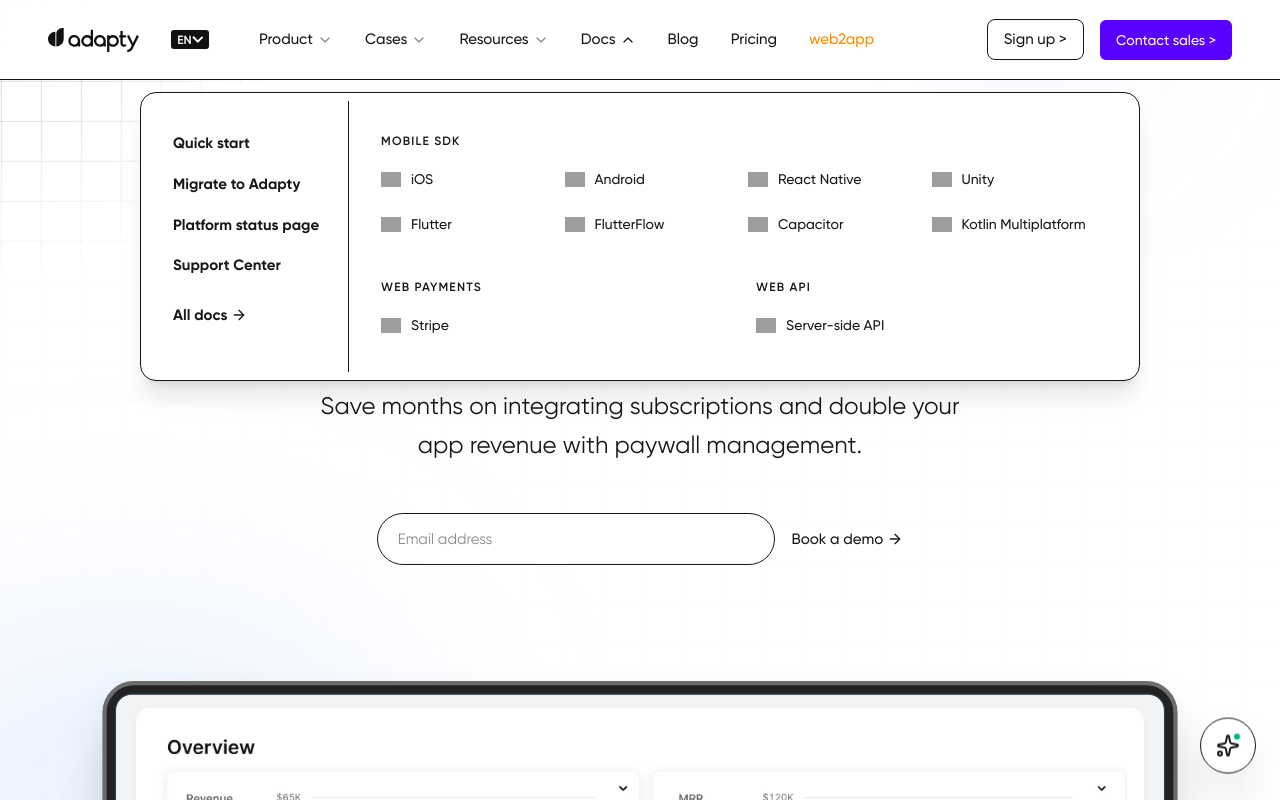
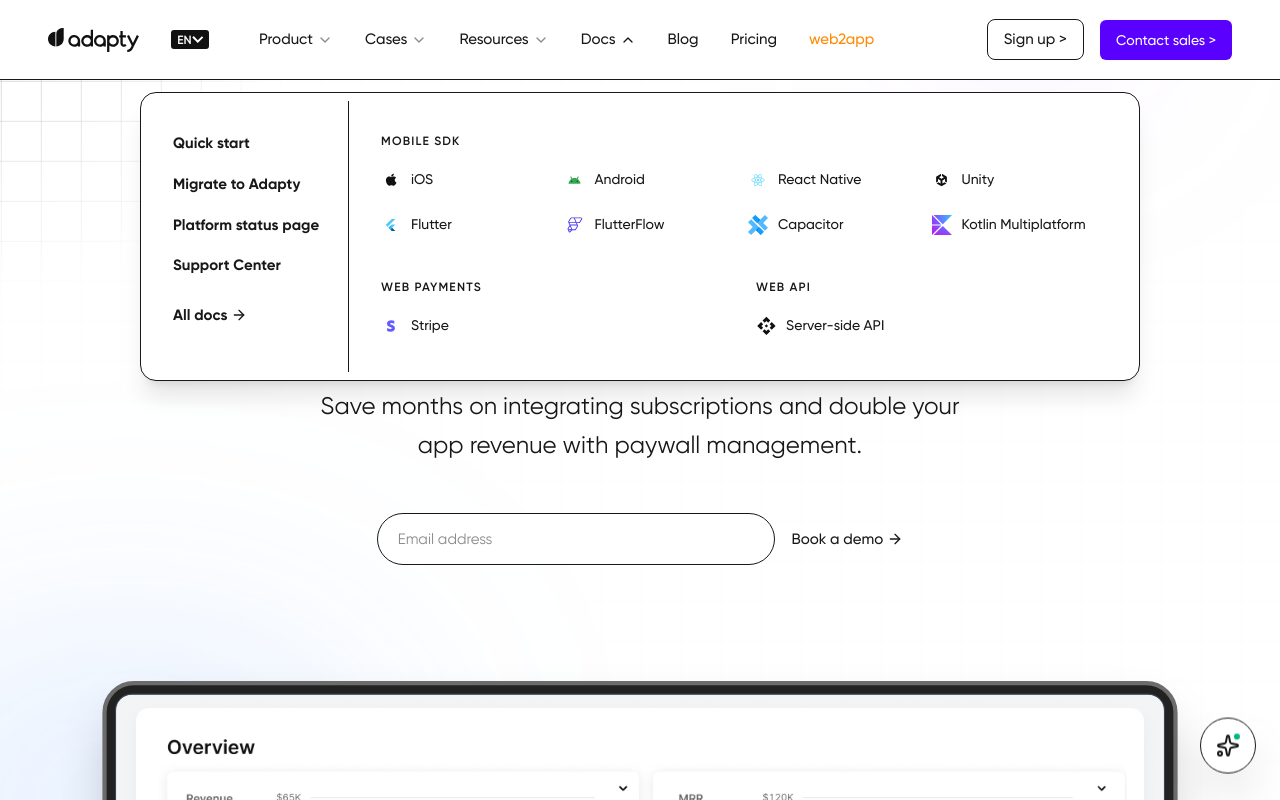
Before and after one commit to kirniy/adapty-pt2, a Next.js app: page / in a window 1280 px wide. Both pictures are taken after a click on the button "Docs". Shown: the top 800 px of the page. Built offline with nearby package versions, Linux system fonts and the light colour scheme; grey boxes are pictures that could not be loaded.

Commit message:
fix: Use local icon paths in DocsMenu instead of external URLs

```diff
--- a/src/components/layout/menus/DocsMenu.tsx
+++ b/src/components/layout/menus/DocsMenu.tsx
@@ -17,26 +17,26 @@ const SECTIONS = {
     mobile: {
         title: "MOBILE SDK",
         items: [
-            { title: "iOS", href: "https://adapty.io/docs/ios-installation/", icon: "https://adapty.io/assets/uploads/2024/03/icon-20x20-apple.svg" },
-            { title: "Android", href: "https://adapty.io/docs/android-installation/", icon: "https://adapty.io/assets/uploads/2024/03/icon-20x20-android.svg" },
-            { title: "React Native", href: "https://adapty.io/docs/react-native-installation/", icon: "https://adapty.io/assets/uploads/2024/03/icon-20x20-react.svg" },
-            { title: "Unity", href: "https://adapty.io/docs/unity-installation/", icon: "https://adapty.io/assets/uploads/2024/03/icon-20x20-unity.svg" },
-            { title: "Flutter", href: "https://adapty.io/docs/flutter-installation/", icon: "https://adapty.io/assets/uploads/2024/03/icon-20x20-flutter.svg" },
-            { title: "FlutterFlow", href: "https://adapty.io/docs/flutterflow-installation/", icon: "https://adapty.io/assets/uploads/2024/04/flutterflow-1.svg" },
-            { title: "Capacitor", href: "https://adapty.io/docs/capacitor-installation/", icon: "https://adapty.io/assets/uploads/2024/03/icon-20x20-capacitor.svg" },
-            { title: "Kotlin Multiplatform", href: "https://adapty.io/docs/kmp-installation/", icon: "https://adapty.io/assets/uploads/2024/05/kmp.svg" },
+            { title: "iOS", href: "https://adapty.io/docs/ios-installation/", icon: "/images/menu-icons/icon-ios-64x64-1.svg" },
+            { title: "Android", href: "https://adapty.io/docs/android-installation/", icon: "/images/menu-icons/icon-android-64x64-1.svg" },
+            { title: "React Native", href: "https://adapty.io/docs/react-native-installation/", icon: "/images/menu-icons/icon-react-native-64x64-1.svg" },
+            { title: "Unity", href: "https://adapty.io/docs/unity-installation/", icon: "/images/menu-icons/icon-unity-64x64-1.svg" },
+            { title: "Flutter", href: "https://adapty.io/docs/flutter-installation/", icon: "/images/menu-icons/icon-flutter-64x64-1.svg" },
+            { title: "FlutterFlow", href: "https://adapty.io/docs/flutterflow-installation/", icon: "/images/menu-icons/icon-flutterflow-64x64-1.svg" },
+            { title: "Capacitor", href: "https://adapty.io/docs/capacitor-installation/", icon: "/images/menu-icons/capacitor-logo.svg" },
+            { title: "Kotlin Multiplatform", href: "https://adapty.io/docs/kmp-installation/", icon: "/images/menu-icons/kmp-logo.svg" },
         ]
     },
     web: {
         title: "WEB PAYMENTS",
         items: [
-            { title: "Stripe", href: "https://adapty.io/docs/stripe/", icon: "https://adapty.io/assets/uploads/2024/03/icon-20x20-stripe.svg" },
+            { title: "Stripe", href: "https://adapty.io/docs/stripe/", icon: "/images/menu-icons/icon-stripe-64x64-1.svg" },
         ]
     },
     api: {
         title: "WEB API",
         items: [
-            { title: "Server-side API", href: "https://adapty.io/docs/api/", icon: "https://adapty.io/assets/uploads/2024/03/icon-20x20-api.svg" },
+            { title: "Server-side API", href: "https://adapty.io/docs/api/", icon: "/images/menu-icons/web-api.svg" },
         ]
     }
 };
```
